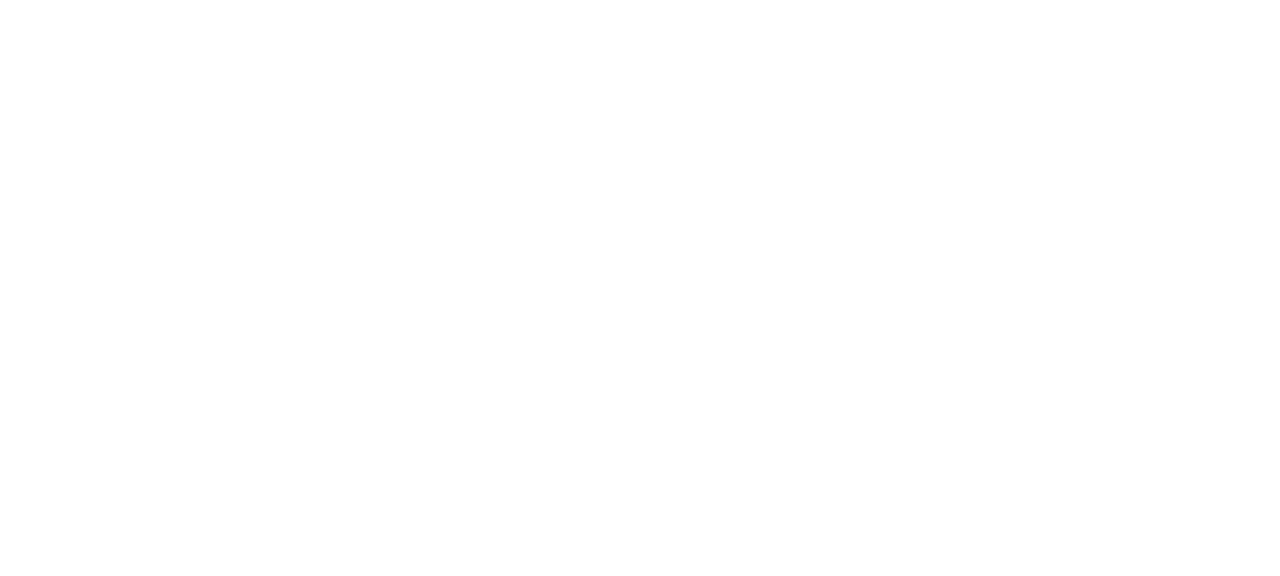
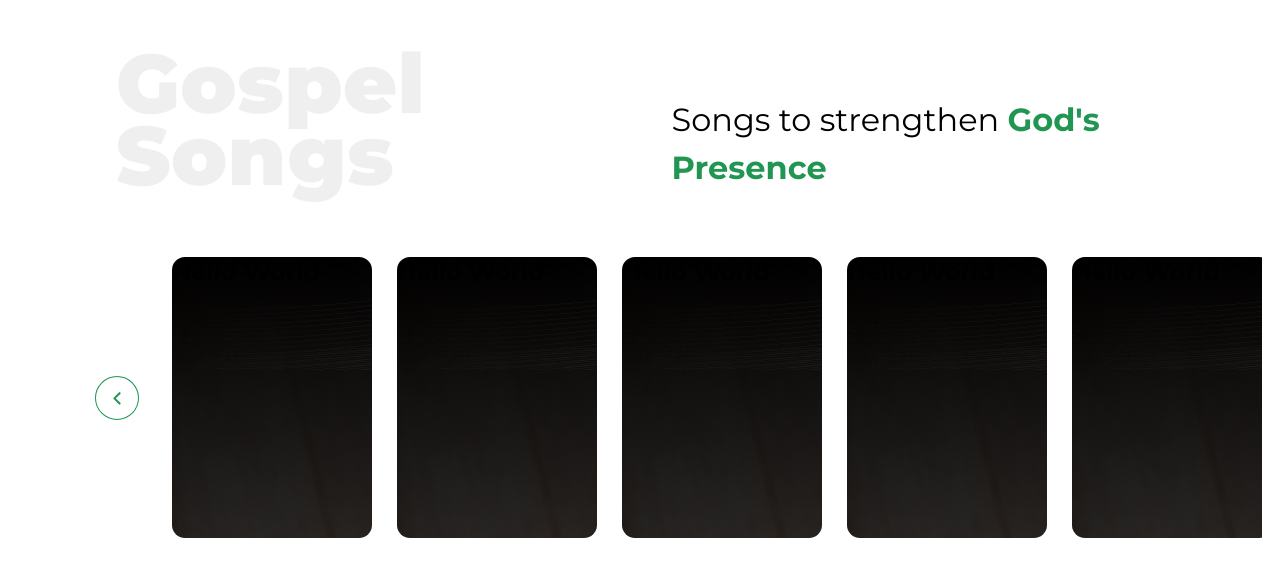
Before and after one commit to RCCG-WayForwardProject/rccg-wayforward, a Next.js app: page / in a window 1280 px wide. Shown: the part 3842-4418 px from the top of the page. Before the commit the page ends 3847 px from the top, so only its background shows below. Built offline with nearby package versions, Linux system fonts and the light colour scheme.

Commit message:
Instantiated songs section

```diff
--- a/components/Carousel/index.tsx
+++ b/components/Carousel/index.tsx
@@ -1,3 +1,4 @@
+"use client";
 import React, { useRef } from "react";
 import AliceCarousel, { Responsive } from "react-alice-carousel";
 
--- a/components/Service/service.module.scss
+++ b/components/Service/service.module.scss
@@ -69,6 +69,7 @@
     background: #f5f5f5;
     @include border-radius(26px);
     @include respond(mobile-screen) {
+      width: initial;
       flex-direction: column;
     }
     &-content-wrapper {
--- a/components/Songs/index.tsx
+++ b/components/Songs/index.tsx
@@ -0,0 +1,45 @@
+"use client";
+import React, { useState } from "react";
+
+import Carousel from "../Carousel";
+import { musics } from "@/utils/constants";
+
+import styles from "./songs.module.scss";
+
+const Songs: React.FC = () => {
+  const [responsive] = useState({
+    0: { items: 2 },
+    1400: { items: 5 },
+  });
+
+  return (
+    <section className={styles["songs"]}>
+      <div className={styles["songs__heading-wrapper"]}>
+        <h1 className={styles["songs__heading"]}>Gospel Songs</h1>
+        <h3 className={styles["songs__subheading"]}>
+          Songs to strengthen <span>God's Presence</span>
+        </h3>
+      </div>
+      <div className={styles["songs__song-carousel-wrapper"]}>
+        <Carousel responsive={responsive}>
+          {musics?.map((music, index) => {
+            return (
+              <div
+                key={index + 1}
+                className={styles["songs__song"]}
+                style={{
+                  backgroundImage: `url(/images/${music?.img})`,
+                  width: "200px",
+                }}
+              >
+                <h1>Hello World</h1>
+              </div>
+            );
+          })}
+        </Carousel>
+      </div>
+    </section>
+  );
+};
+
+export default Songs;
--- a/components/Songs/songs.module.scss
+++ b/components/Songs/songs.module.scss
@@ -0,0 +1,37 @@
+@import "../../styles/variables";
+@import "../../styles/functions.scss";
+@import "../../styles/base/mixins";
+@import "../../styles/typography";
+
+.songs {
+  height: 90vh;
+  display: flex;
+  flex-direction: column;
+  gap: 65px;
+  padding: 0px 95px;
+  &__heading {
+    @include heading;
+    &-wrapper {
+      display: flex;
+      align-items: flex-end;
+      gap: 24px;
+      padding-left: 21px;
+    }
+  }
+  &__subheading {
+    font-size: toRem(32px);
+    font-style: normal;
+    font-weight: 500;
+    & span {
+      color: $col-green-1;
+      font-size: toRem(32px);
+      font-weight: 700;
+    }
+  }
+  &__song {
+    // width: 177px;
+    height: 281px;
+    flex-shrink: 0;
+    @include border-radius(13px);
+  }
+}
--- a/src/app/page.tsx
+++ b/src/app/page.tsx
@@ -3,6 +3,7 @@
 import Sermons from "@/components/Sermons";
 import Services from "@/components/Service";
 import VideoPlayer from "@/components/Video";
+import Songs from "@/components/Songs";
 
 import styles from "./page.module.scss";
 
@@ -14,6 +15,7 @@
       <Sermons />
       <Services />
       <VideoPlayer />
+      <Songs />
     </div>
   );
 }
--- a/utils/constants.ts
+++ b/utils/constants.ts
@@ -61,3 +61,48 @@
     location: "Gotham Fan 221b , New York",
   },
 ];
+
+export const musics = [
+  {
+    name: "Glory to your name",
+    img: "worshipImage_2.jpg",
+    authorName: "Bose Adamson",
+    musicLength: "11:15",
+  },
+  {
+    name: "Not to be moved",
+    img: "worshipImage_2.jpg",
+    authorName: "Bose Adamson",
+    musicLength: "11:15",
+  },
+  {
+    name: "Not to be moved",
+    img: "worshipImage_2.jpg",
+    authorName: "Bose Adamson",
+    musicLength: "11:15",
+  },
+  {
+    name: "Not to be moved",
+    img: "worshipImage_2.jpg",
+    authorName: "Bose Adamson",
+    musicLength: "11:15",
+  },
+  {
+    name: "Not to be moved",
+    img: "worshipImage_2.jpg",
+    authorName: "Bose Adamson",
+    musicLength: "11:15",
+  },
+  {
+    name: "Not to be moved",
+    img: "worshipImage_2.jpg",
+    authorName: "Bose Adamson",
+    musicLength: "11:15",
+  },
+  {
+    name: "Not to be moved",
+    img: "worshipImage_2.jpg",
+    authorName: "Bose Adamson",
+    musicLength: "11:15",
+  },
+];
```
